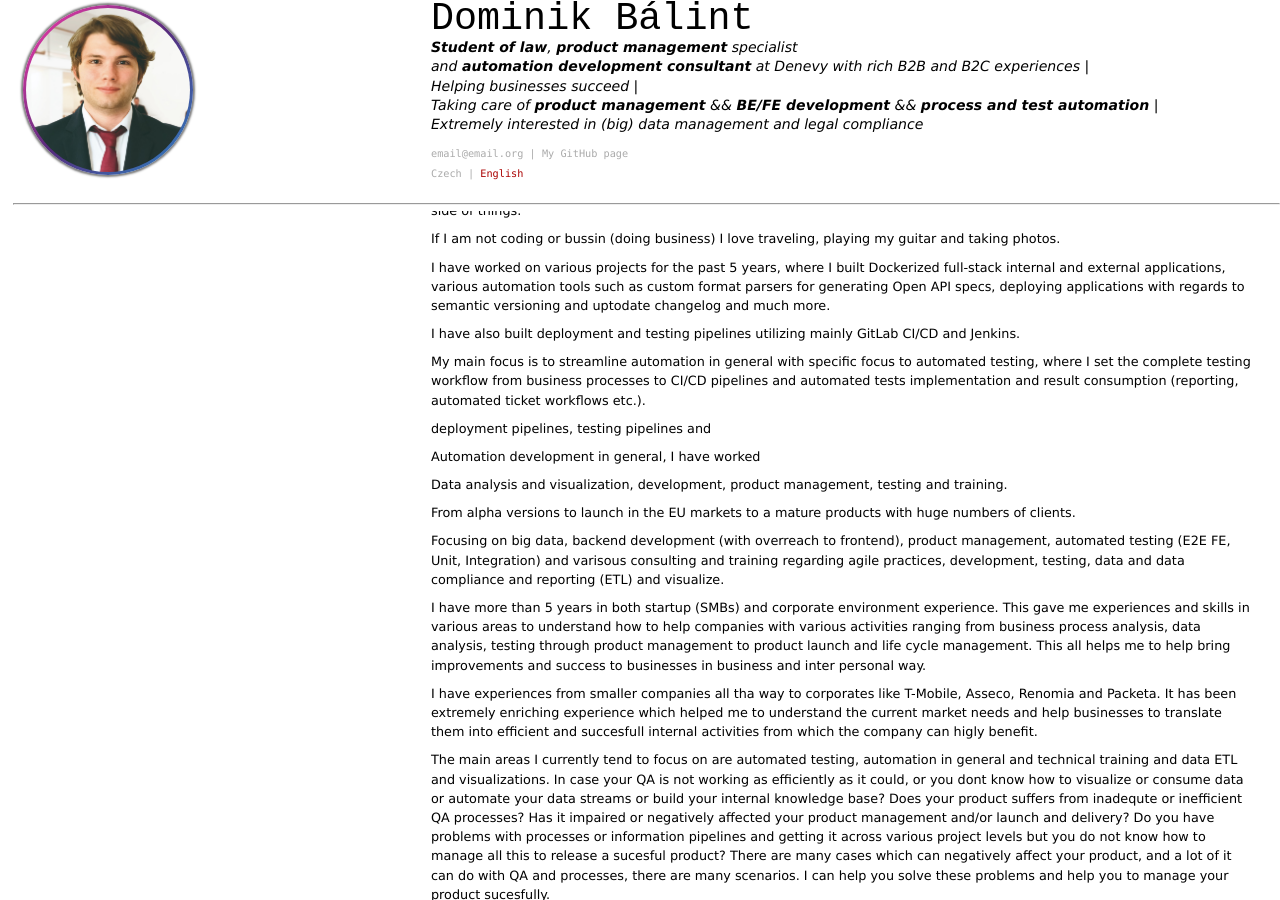
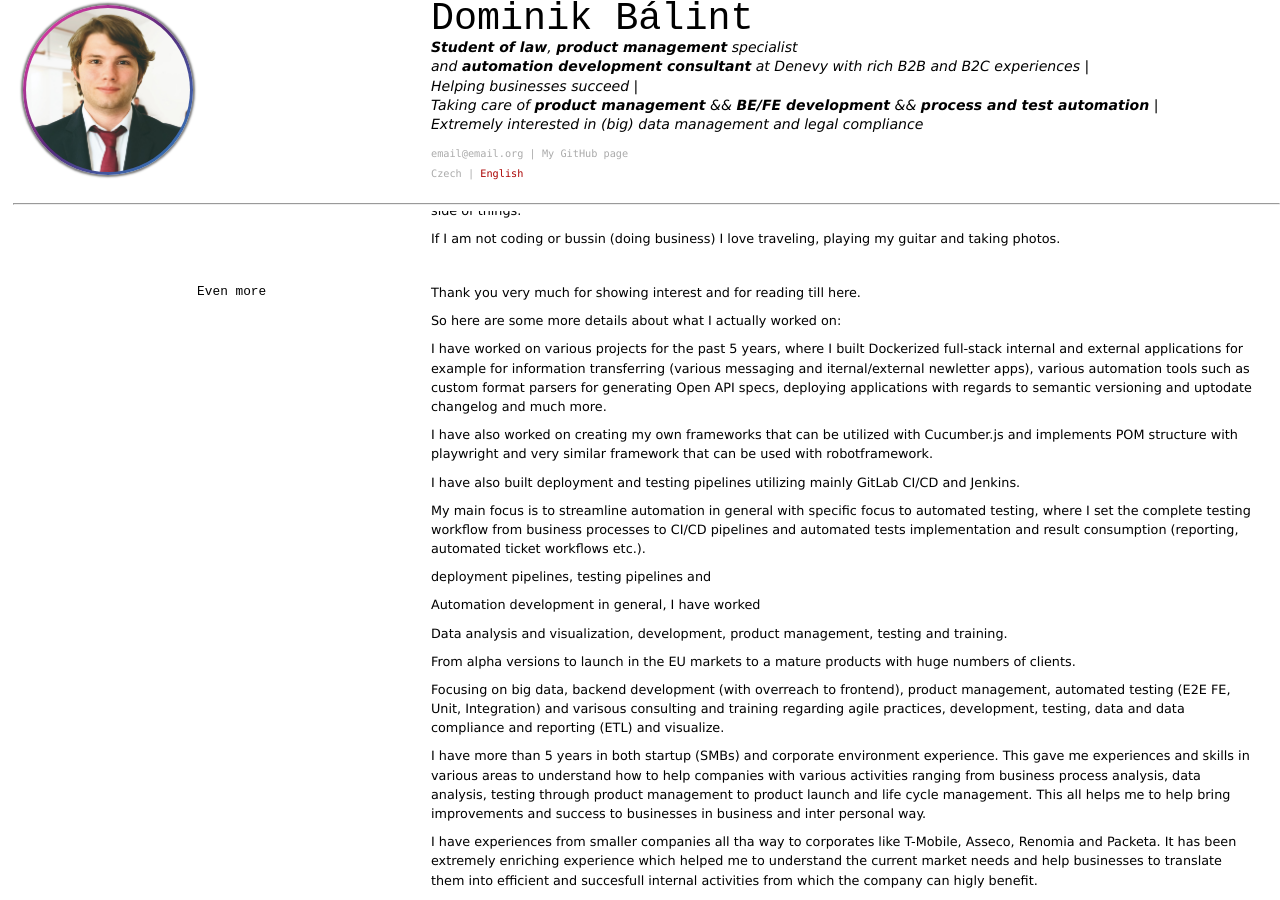
Before and after one commit to Dominik-97/curriculum-vitae, a Jekyll site: the page built from index.md, in a window 1280 px wide and 900 px high, scrolled down 6365 px. Built offline with Jekyll 4.4.1, drawn with Linux system fonts in a browser that asks for light colours.

Commit message:
Working on something more.

```diff
--- a/index.md
+++ b/index.md
@@ -269,7 +269,17 @@ If I am not helping the technical teams I am more that happy to jump to business
 
 If I am not coding or bussin (doing business) I love traveling, playing my guitar and taking photos.
 
-I have worked on various projects for the past 5 years, where I built Dockerized full-stack internal and external applications, various automation tools such as custom format parsers for generating Open API specs, deploying applications with regards to semantic versioning and uptodate changelog and much more.
+### Even more
+
+Thank you very much for showing interest and for reading till here.
+
+So here are some more details about what I actually worked on:
+
+<!-- Just to say something about what I actually worked on -->
+
+I have worked on various projects for the past 5 years, where I built Dockerized full-stack internal and external applications for example for information transferring (various messaging and iternal/external newletter apps), various automation tools such as custom format parsers for generating Open API specs, deploying applications with regards to semantic versioning and uptodate changelog and much more.
+
+I have also worked on creating my own frameworks that can be utilized with Cucumber.js and implements POM structure with playwright and very similar framework that can be used with robotframework.
 
 I have also built deployment and testing pipelines utilizing mainly GitLab CI/CD and Jenkins.
 
```
